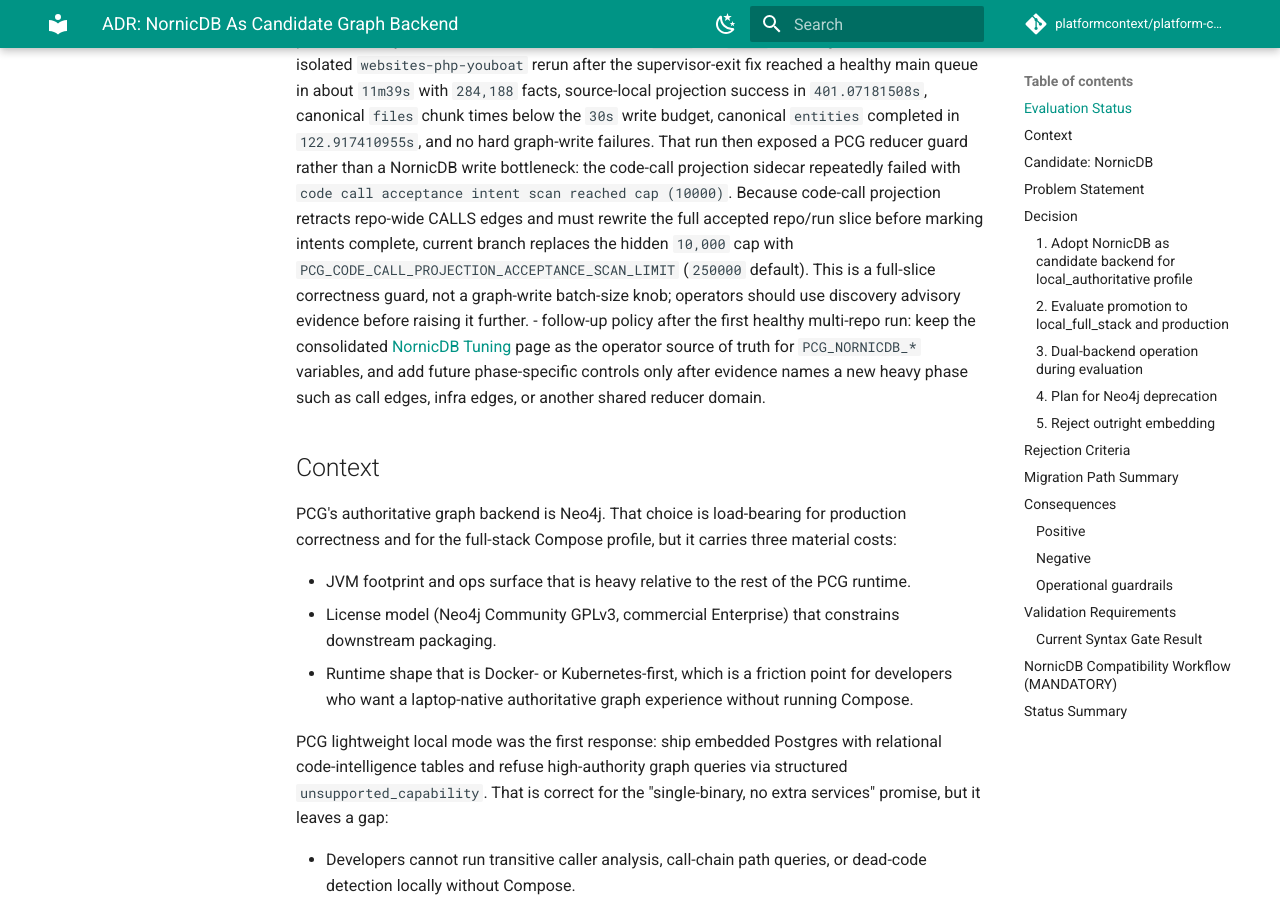
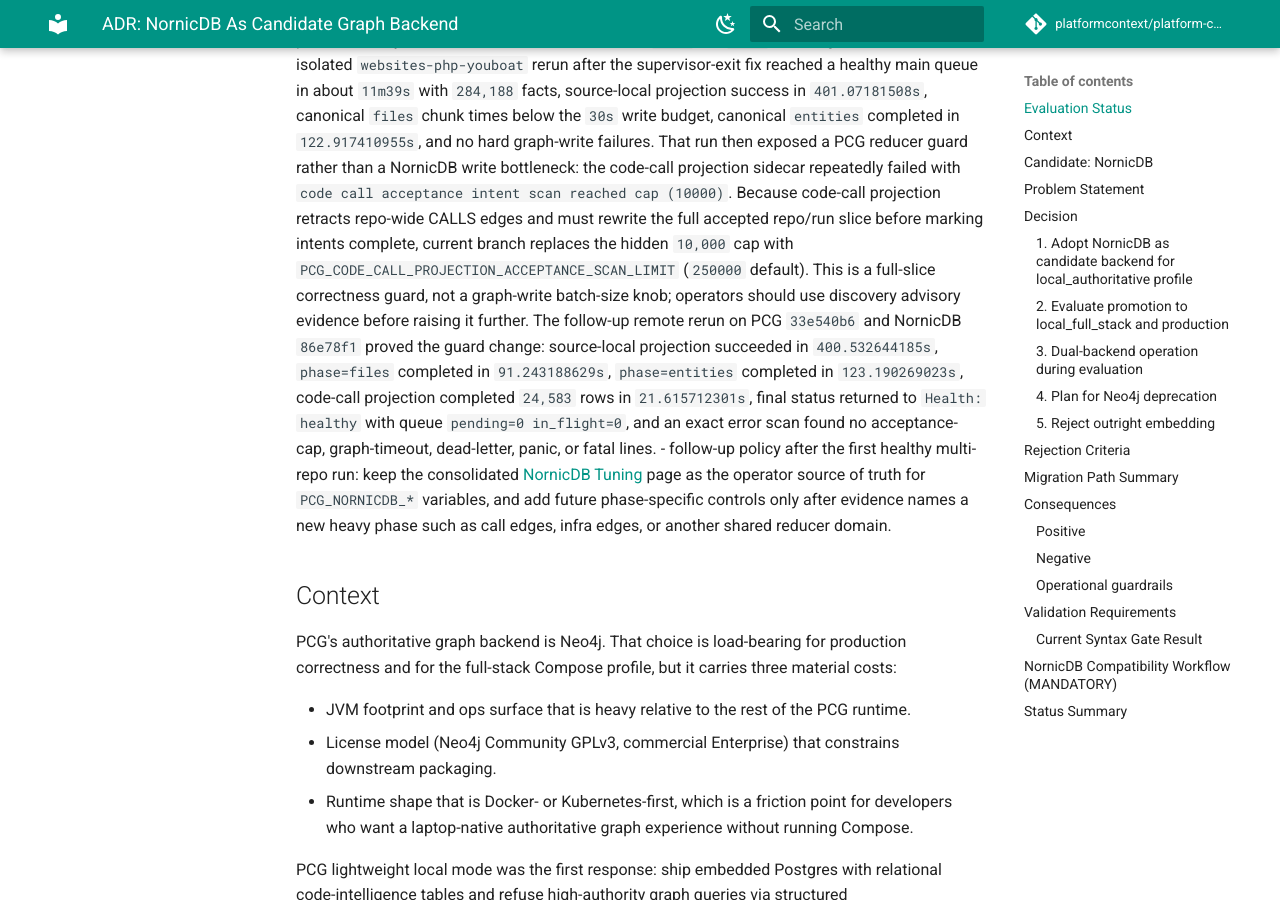
Before and after one commit to platformcontext/platform-context-graph, an MkDocs documentation site: the page built from docs/docs/adrs/2026-04-22-nornicdb-graph-backend-candidate.md, in a window 1280 px wide and 900 px high, scrolled down 22165 px. Built offline with MkDocs 1.6.1 and Material for MkDocs 9.7.7, drawn with Linux system fonts in a browser that asks for light colours; comment, search, counter and statistics services are not loaded.

Commit message:
docs(adrs): record code call cap validation
Add the remote websites-php-youboat evidence proving the widened code-call acceptance guard clears the previous sidecar cap failure.

The ADR now records source-local timing, code-call projected row count, final healthy queue state, and the absence of acceptance-cap or graph-timeout errors.

```diff
--- a/docs/docs/adrs/2026-04-22-nornicdb-graph-backend-candidate.md
+++ b/docs/docs/adrs/2026-04-22-nornicdb-graph-backend-candidate.md
@@ -131,7 +131,7 @@
 - while that full-corpus baseline continued, live Postgres and graph-write telemetry exposed a PCG-side first-generation flow bug: the ingester path was still running relationship evidence backfill inside each new repository commit, which makes a clean local-host scan behave like O(repositories x active relationship facts). Current branch now matches the bootstrap-index ownership model more closely for ingester/local-host runs: per-repo commits set `SkipRelationshipBackfill=true`, and `collector.Service.AfterBatchDrained` runs one deferred `BackfillAllRelationshipEvidence` plus `ReopenDeploymentMappingWorkItems` after the changed-repo batch drains. This preserves the evidence-readiness contract while removing the repeated corpus-wide scan from the hot transaction path. The follow-up full-corpus lane using PCG `ffac4c20` plus NornicDB `86e78f1` reported `final_status=healthy` in `726s` after collecting all `896` repos; shutdown emitted expected `context canceled` noise after the harness stopped the healthy owner. That makes the deferred-backfill slice promotion-positive, while the one-row grouped-batch fix remains a default-path performance cleanup for the large ordinary-singleton population seen in the same logs.
 - the patched-binary batched-containment A/B lane using the same PCG/NornicDB baseline failed in `230s`: canonical entity chunks were much faster (`Variable rows=10` chunks generally subsecond), but reducer pressure surfaced as a `semantic_entity_materialization` timeout on `TypeAlias rows=3` at the `30s` write budget while queue in-flight counts were high. Do not promote `PCG_NORNICDB_BATCHED_ENTITY_CONTAINMENT=true` yet; it needs a separate reducer/semantic contention investigation rather than being treated as a finished default.
 - current branch also adds a focused full-stack wiring proof for the patched-binary batched-containment switch: `TestNornicDBBatchedEntityContainmentFullStackUsesCrossFileBatchedEntityRows` verifies normal cross-file entity rows use one row-scoped `MERGE (n:<Label> {uid: row.entity_id}) SET n += row.props MATCH (f:File {path: row.file_path})` grouped statement and do not fall back to file-scoped singleton execution. That test is separate from the remote A/B run, which still decides whether `PCG_NORNICDB_BATCHED_ENTITY_CONTAINMENT=true` should graduate from patched-binary evaluation to the default once PRs `#119` and `#120` are merged/released.
-- the isolated `websites-php-youboat` rerun after the supervisor-exit fix reached a healthy main queue in about `11m39s` with `284,188` facts, source-local projection success in `401.07181508s`, canonical `files` chunk times below the `30s` write budget, canonical `entities` completed in `122.917410955s`, and no hard graph-write failures. That run then exposed a PCG reducer guard rather than a NornicDB write bottleneck: the code-call projection sidecar repeatedly failed with `code call acceptance intent scan reached cap (10000)`. Because code-call projection retracts repo-wide CALLS edges and must rewrite the full accepted repo/run slice before marking intents complete, current branch replaces the hidden `10,000` cap with `PCG_CODE_CALL_PROJECTION_ACCEPTANCE_SCAN_LIMIT` (`250000` default). This is a full-slice correctness guard, not a graph-write batch-size knob; operators should use discovery advisory evidence before raising it further.
+- the isolated `websites-php-youboat` rerun after the supervisor-exit fix reached a healthy main queue in about `11m39s` with `284,188` facts, source-local projection success in `401.07181508s`, canonical `files` chunk times below the `30s` write budget, canonical `entities` completed in `122.917410955s`, and no hard graph-write failures. That run then exposed a PCG reducer guard rather than a NornicDB write bottleneck: the code-call projection sidecar repeatedly failed with `code call acceptance intent scan reached cap (10000)`. Because code-call projection retracts repo-wide CALLS edges and must rewrite the full accepted repo/run slice before marking intents complete, current branch replaces the hidden `10,000` cap with `PCG_CODE_CALL_PROJECTION_ACCEPTANCE_SCAN_LIMIT` (`250000` default). This is a full-slice correctness guard, not a graph-write batch-size knob; operators should use discovery advisory evidence before raising it further. The follow-up remote rerun on PCG `33e540b6` and NornicDB `86e78f1` proved the guard change: source-local projection succeeded in `400.532644185s`, `phase=files` completed in `91.243188629s`, `phase=entities` completed in `123.190269023s`, code-call projection completed `24,583` rows in `21.615712301s`, final status returned to `Health: healthy` with queue `pending=0 in_flight=0`, and an exact error scan found no acceptance-cap, graph-timeout, dead-letter, panic, or fatal lines.
 - follow-up policy after the first healthy multi-repo run: keep the consolidated [NornicDB Tuning](../reference/nornicdb-tuning.md) page as the operator source of truth for `PCG_NORNICDB_*` variables, and add future phase-specific controls only after evidence names a new heavy phase such as call edges, infra edges, or another shared reducer domain.
 
 ## Context
```
Also changed, not shown: docs/docs/adrs/2026-04-20-embedded-local-backends-implementation-plan.md (+1 -1 lines).
